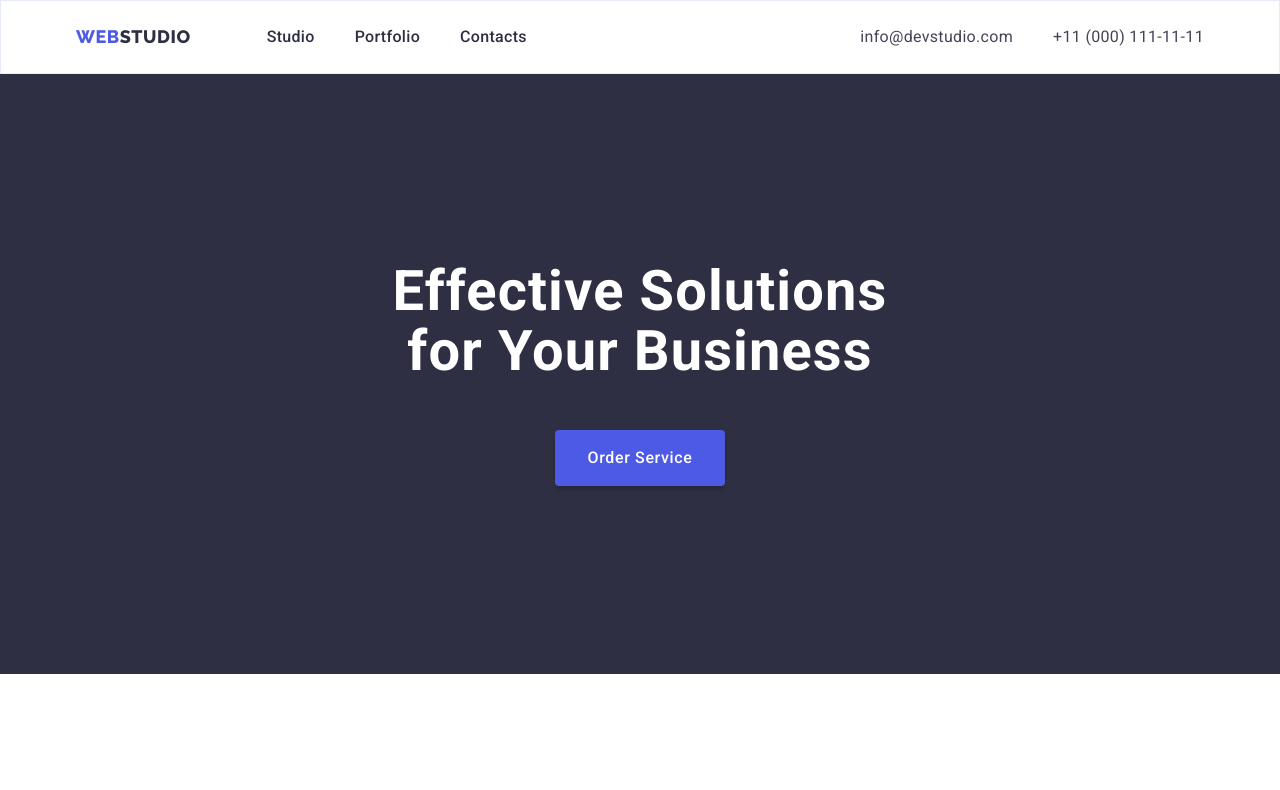
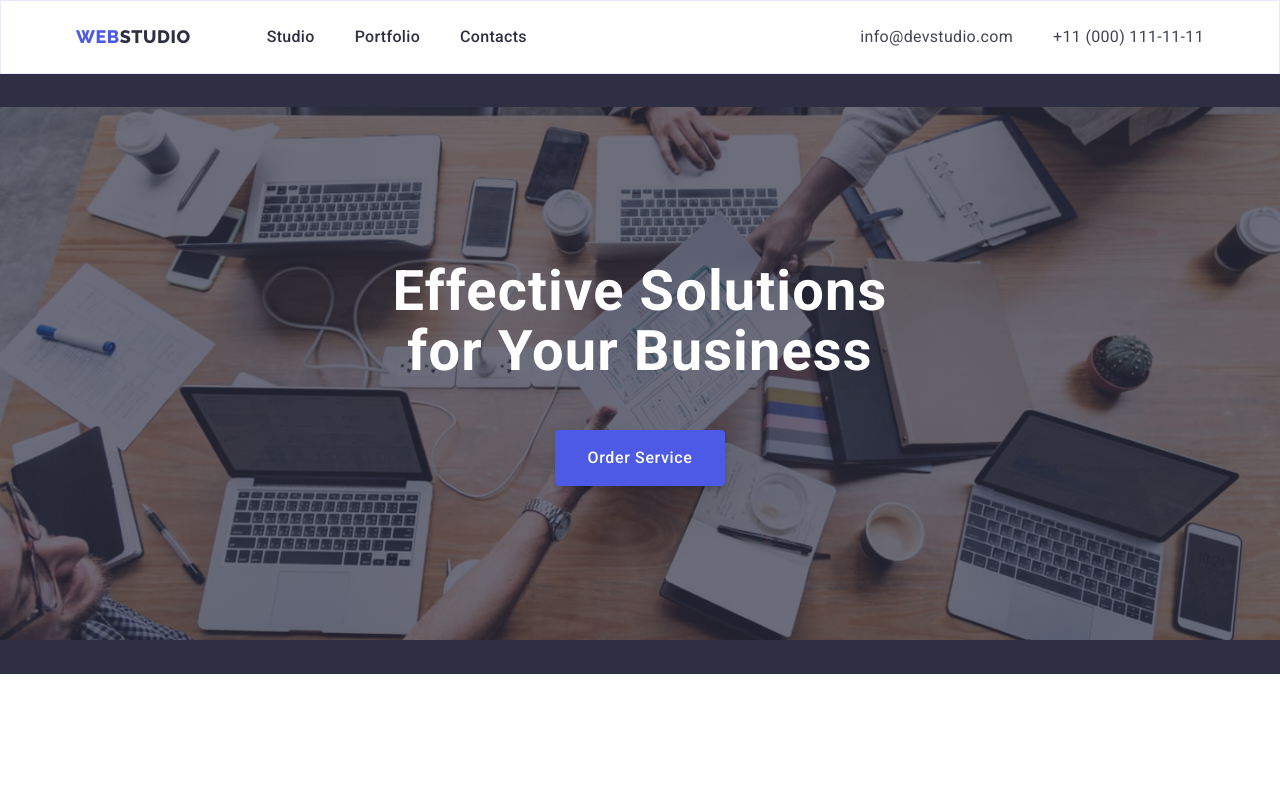
Before and after one commit to akurzyk1987/goit-markup-hw-04, a plain HTML site: page index.html in a window 1280 px wide. Shown: the top 790 px of the page. Drawn offline with nearby package versions, Linux system fonts and the light colour scheme.

Commit message:
Commit 3 goit hw 4

```diff
--- a/css/styles.css
+++ b/css/styles.css
@@ -99,7 +99,7 @@ ul {
 .heading {
   background-color: var(--headings-color);
   background-image: linear-gradient(var(--dark-bg-color), var(--dark-bg-color)),
-    url('./images/people-office.jpg');
+    url('../images/people-office.jpg');
   background-position: center;
   background-repeat: no-repeat;
   background-size: contain;
```
